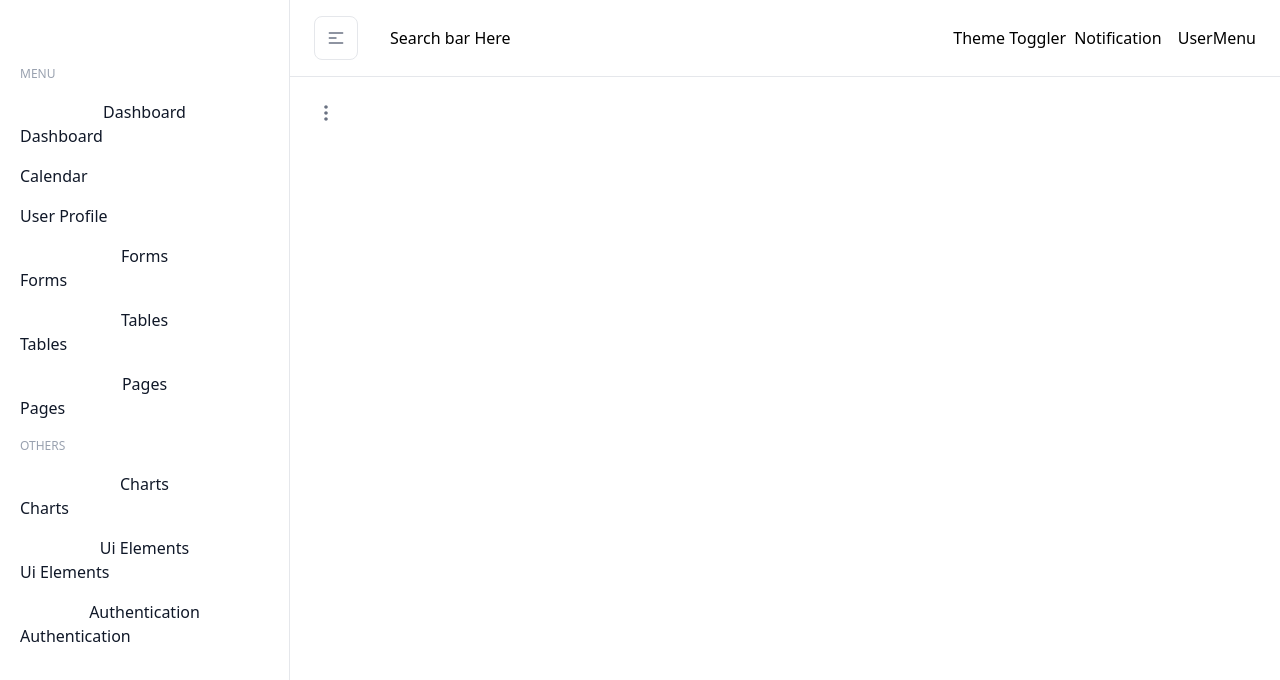
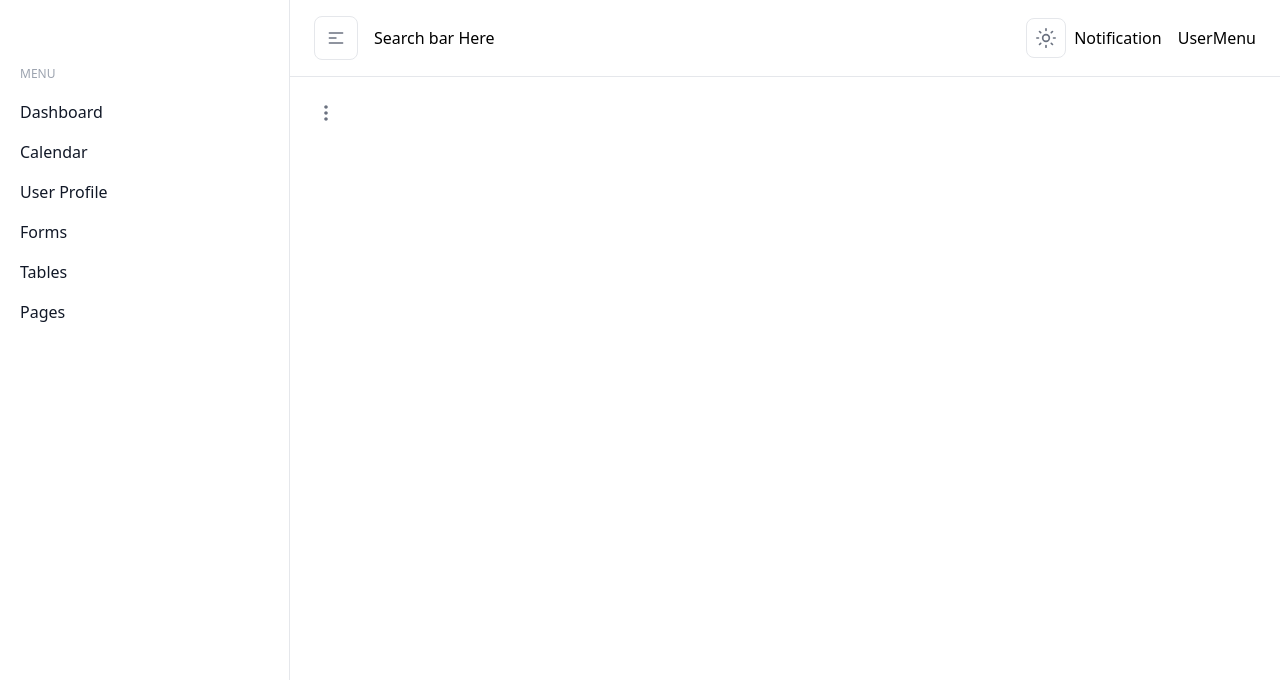
Before and after one commit to voidrak/vue-reusable-components, a Vue app: page /layout in a window 1280 px wide. Shown: the top 680 px of the page. Built offline with nearby package versions, Linux system fonts and the light colour scheme; the HTML template or start-up script is replaced by a standard one.

Commit message:
feat: implement ThemeToggle component and integrate it into AppHeader for theme switching functionality

```diff
--- /dev/null
+++ b/src/Components/ThemeToggle.vue
@@ -0,0 +1,73 @@
+<script setup>
+import { ref, onMounted } from "vue";
+
+const isDark = ref(false);
+
+const initializeTheme = () => {
+  const savedTheme = localStorage.getItem("theme");
+  const prefersDark = window.matchMedia("(prefers-color-scheme: dark)").matches;
+
+  if (savedTheme) {
+    isDark.value = savedTheme === "dark";
+  } else {
+    isDark.value = prefersDark;
+  }
+
+  applyTheme();
+};
+
+const applyTheme = () => {
+  if (isDark.value) {
+    document.documentElement.classList.add("dark");
+    localStorage.setItem("theme", "dark");
+  } else {
+    document.documentElement.classList.remove("dark");
+    localStorage.setItem("theme", "light");
+  }
+};
+
+const toggleTheme = () => {
+  isDark.value = !isDark.value;
+  applyTheme();
+};
+
+onMounted(() => {
+  initializeTheme();
+});
+</script>
+
+<template>
+  <button
+    @click="toggleTheme"
+    class="flex items-center justify-center w-10 h-10 text-gray-500 border border-gray-200 rounded-lg hover:bg-gray-100 dark:border-gray-700 dark:text-gray-400 dark:hover:bg-gray-800 transition-colors duration-200"
+    :title="isDark ? 'Switch to light mode' : 'Switch to dark mode'"
+  >
+    <svg
+      v-if="!isDark"
+      class="w-5 h-5 fill-current"
+      viewBox="0 0 24 24"
+      xmlns="http://www.w3.org/2000/svg"
+    >
+      <path
+        d="M12 3V1M12 23V21M4.22 4.22L5.64 5.64M18.36 18.36L19.78 19.78M1 12H3M21 12H23M4.22 19.78L5.64 18.36M18.36 5.64L19.78 4.22M12 8C14.21 8 16 9.79 16 12C16 14.21 14.21 16 12 16C9.79 16 8 14.21 8 12C8 9.79 9.79 8 12 8Z"
+        stroke="currentColor"
+        stroke-width="2"
+        stroke-linecap="round"
+        stroke-linejoin="round"
+        fill="none"
+      />
+    </svg>
+
+    <svg
+      v-else
+      class="w-5 h-5 fill-current"
+      viewBox="0 0 24 24"
+      xmlns="http://www.w3.org/2000/svg"
+    >
+      <path
+        d="M21 12.79C20.25 13.46 19.25 14 18 14C15.24 14 13 11.76 13 9C13 7.75 13.54 6.75 14.21 6C9.88 6.14 6.5 9.64 6.5 14C6.5 18.66 10.34 22.5 15 22.5C19.36 22.5 22.86 19.12 23 14.79C22.25 15.46 21.25 16 20 16C17.24 16 15 13.76 15 11C15 9.75 15.54 8.75 16.21 8C21.54 8.14 21 12.79 21 12.79Z"
+        fill="currentColor"
+      />
+    </svg>
+  </button>
+</template>
--- a/src/Layout/Components/AppHeader.vue
+++ b/src/Layout/Components/AppHeader.vue
@@ -1,6 +1,7 @@
 <script setup lang="ts">
 import { ref } from "vue";
 import { useSidebar } from "@/composables/useSidebar";
+import ThemeToggle from "@/Components/ThemeToggle.vue";
 
 const { toggleSidebar, toggleMobileSidebar, isMobileOpen } = useSidebar();
 
@@ -77,7 +78,6 @@ const toggleApplicationMenu = () => {
             />
           </svg>
         </button>
-        <p class=""></p>
         <button
           @click="toggleApplicationMenu"
           class="flex items-center justify-center w-10 h-10 text-gray-700 rounded-lg z-99999 hover:bg-gray-100 dark:text-gray-400 dark:hover:bg-gray-800 lg:hidden"
@@ -97,7 +97,7 @@ const toggleApplicationMenu = () => {
             />
           </svg>
         </button>
-        <p class="">Search bar Here</p>
+        <p class="dark:text-white">Search bar Here</p>
       </div>
 
       <div
@@ -105,10 +105,10 @@ const toggleApplicationMenu = () => {
         class="items-center justify-between w-full gap-4 px-5 py-4 shadow-theme-md lg:flex lg:justify-end lg:px-0 lg:shadow-none"
       >
         <div class="flex items-center gap-2 2xsm:gap-3">
-          <p class="">Theme Toggler</p>
-          <p class="">Notification</p>
+          <ThemeToggle />
+          <p class="dark:text-white">Notification</p>
         </div>
-        <p class="">UserMenu</p>
+        <p class="dark:text-white">UserMenu</p>
       </div>
     </div>
   </header>
--- a/src/Layout/Components/AppSidebar.vue
+++ b/src/Layout/Components/AppSidebar.vue
@@ -13,7 +13,6 @@ const menuGroups = [
     items: [
       {
         name: "Dashboard",
-        subItems: [{ name: "Ecommerce", path: "/", pro: false }],
       },
       {
         name: "Calendar",
@@ -26,52 +25,13 @@ const menuGroups = [
 
       {
         name: "Forms",
-        subItems: [
-          { name: "Form Elements", path: "/form-elements", pro: false },
-        ],
       },
       {
         name: "Tables",
-        subItems: [{ name: "Basic Tables", path: "/basic-tables", pro: false }],
       },
       {
         name: "Pages",
-        subItems: [
-          { name: "Black Page", path: "/blank", pro: false },
-          { name: "404 Page", path: "/error-404", pro: false },
-        ],
       },
-    ],
-  },
-  {
-    title: "Others",
-    items: [
-      {
-        name: "Charts",
-        subItems: [
-          { name: "Line Chart", path: "/line-chart", pro: false },
-          { name: "Bar Chart", path: "/bar-chart", pro: false },
-        ],
-      },
-      {
-        name: "Ui Elements",
-        subItems: [
-          { name: "Alerts", path: "/alerts", pro: false },
-          { name: "Avatars", path: "/avatars", pro: false },
-          { name: "Badge", path: "/badge", pro: false },
-          { name: "Buttons", path: "/buttons", pro: false },
-          { name: "Images", path: "/images", pro: false },
-          { name: "Videos", path: "/videos", pro: false },
-        ],
-      },
-      {
-        name: "Authentication",
-        subItems: [
-          { name: "Signin", path: "/signin", pro: false },
-          { name: "Signup", path: "/signup", pro: false },
-        ],
-      },
-      // ... Add other menu items here
     ],
   },
 ];
@@ -181,7 +141,7 @@ const endTransition = (el) => {
                   </span>
                   <span
                     v-if="isExpanded || isHovered || isMobileOpen"
-                    class="menu-item-text"
+                    class="menu-item-text dark:text-white"
                     >{{ item.name }}</span
                   >
                 </button>
@@ -205,7 +165,7 @@ const endTransition = (el) => {
                   </span>
                   <span
                     v-if="isExpanded || isHovered || isMobileOpen"
-                    class="menu-item-text"
+                    class="menu-item-text dark:text-white"
                     >{{ item.name }}</span
                   >
                 </router-link>
@@ -220,62 +180,7 @@ const endTransition = (el) => {
                       isSubmenuOpen(groupIndex, index) &&
                       (isExpanded || isHovered || isMobileOpen)
                     "
-                  >
-                    <ul class="mt-2 space-y-1 ml-9">
-                      <li v-for="subItem in item.subItems" :key="subItem.name">
-                        <router-link
-                          :to="{ name: 'Home' }"
-                          :class="[
-                            'menu-dropdown-item',
-                            {
-                              'menu-dropdown-item-active': isActive(
-                                subItem.path
-                              ),
-                              'menu-dropdown-item-inactive': !isActive(
-                                subItem.path
-                              ),
-                            },
-                          ]"
-                        >
-                          {{ subItem.name }}
-                          <span class="flex items-center gap-1 ml-auto">
-                            <span
-                              v-if="subItem.new"
-                              :class="[
-                                'menu-dropdown-badge',
-                                {
-                                  'menu-dropdown-badge-active': isActive(
-                                    subItem.path
-                                  ),
-                                  'menu-dropdown-badge-inactive': !isActive(
-                                    subItem.path
-                                  ),
-                                },
-                              ]"
-                            >
-                              new
-                            </span>
-                            <span
-                              v-if="subItem.pro"
-                              :class="[
-                                'menu-dropdown-badge',
-                                {
-                                  'menu-dropdown-badge-active': isActive(
-                                    subItem.path
-                                  ),
-                                  'menu-dropdown-badge-inactive': !isActive(
-                                    subItem.path
-                                  ),
-                                },
-                              ]"
-                            >
-                              pro
-                            </span>
-                          </span>
-                        </router-link>
-                      </li>
-                    </ul>
-                  </div>
+                  ></div>
                 </transition>
               </li>
             </ul>
--- a/src/assets/main.css
+++ b/src/assets/main.css
@@ -1,4 +1,8 @@
 @import "tailwindcss";
+
+/* Dark mode variant for Tailwind CSS v4 */
+@custom-variant dark (&:is(.dark *));
+
 @theme {
   --color-primary-25: #f2f7ff;
   --color-primary-50: #ecf3ff;
@@ -12,4 +16,21 @@
   --color-primary-800: #252dae;
   --color-primary-900: #262e89;
   --color-primary-950: #161950;
+
+  /* Basic colors needed for theme toggle */
+  --color-white: #ffffff;
+  --color-black: #101828;
+
+  /* Gray scale for light/dark theme */
+  --color-gray-50: #f9fafb;
+  --color-gray-100: #f3f4f6;
+  --color-gray-200: #e5e7eb;
+  --color-gray-300: #d1d5db;
+  --color-gray-400: #9ca3af;
+  --color-gray-500: #6b7280;
+  --color-gray-600: #4b5563;
+  --color-gray-700: #374151;
+  --color-gray-800: #1f2937;
+  --color-gray-900: #111827;
+  --color-gray-dark: #1a2231;
 }
```
